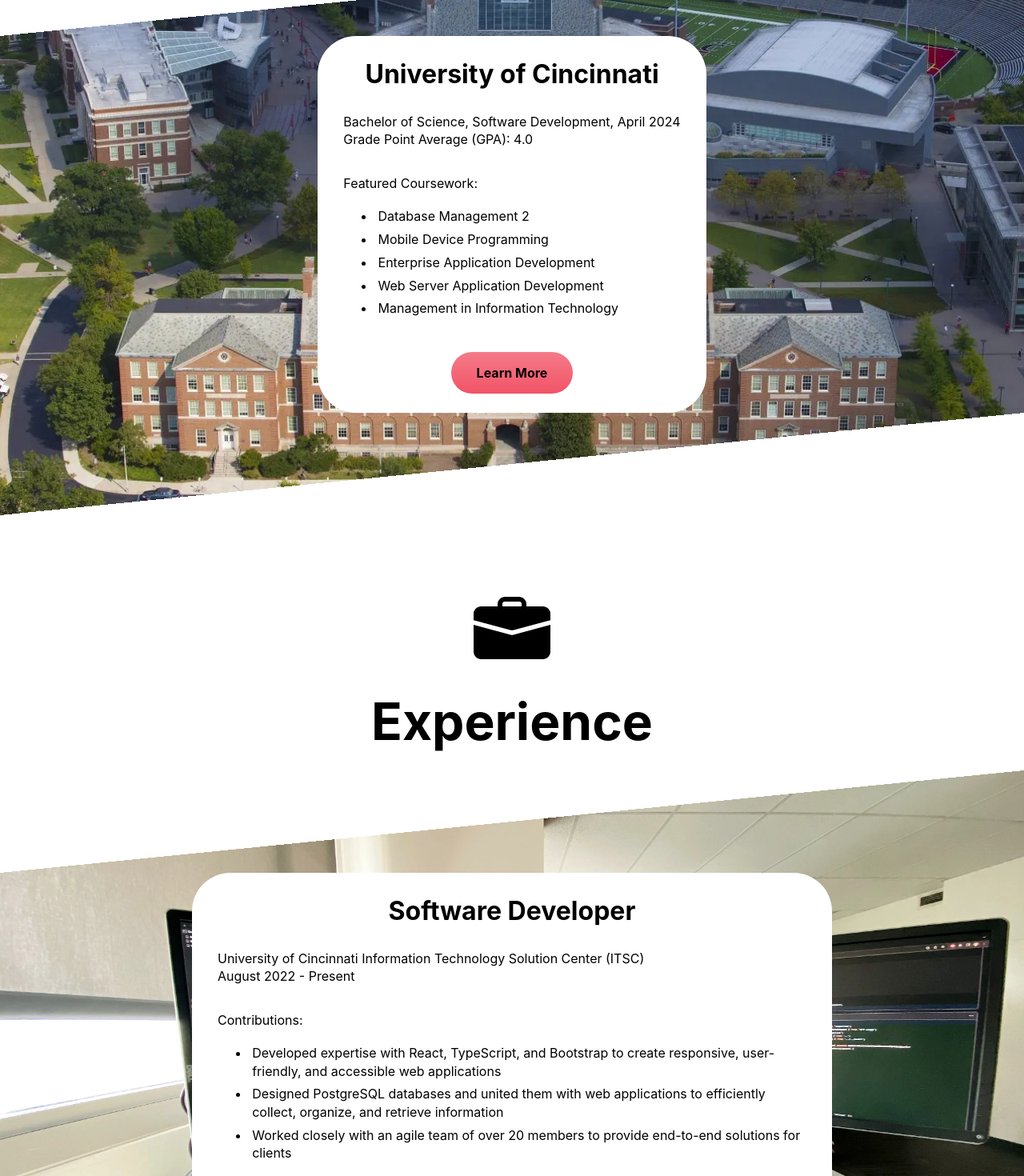
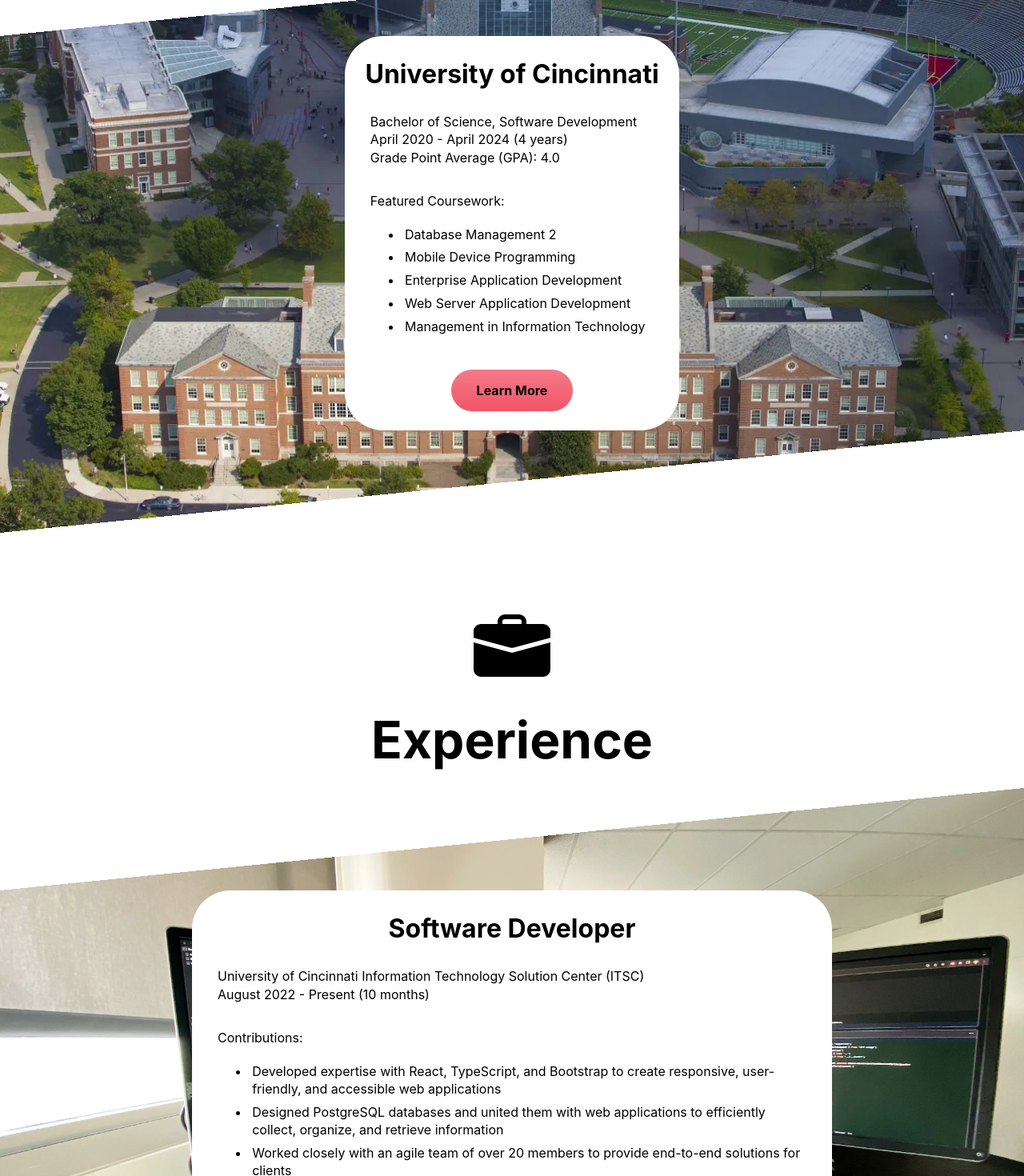
Before and after one commit to nathan-wick/nathan-wick, a React (Create React App) app in the folder nathan-wick/: page / in a window 1280 px wide. Shown: the part 1858-3328 px from the top of the page at 80% size. Built offline with nearby package versions, Linux system fonts and the light colour scheme.

Commit message:
Update Dates

```diff
--- a/nathan-wick/src/components/home/Education.tsx
+++ b/nathan-wick/src/components/home/Education.tsx
@@ -1,5 +1,6 @@
 import {ThemeContext,} from "../../contexts/Theme";
 import {WindowContext,} from "../../contexts/Window";
+import dateString from "../../utilities/dateString";
 import educations from "../../information/educations";
 // eslint-disable-next-line @typescript-eslint/ban-ts-comment
 // @ts-ignore
@@ -73,10 +74,11 @@
                         className="align-horizontal-left">
                         <div
                             className="text-small">
-                            {education.degree}, {education.major}, {education.graduation.toLocaleString(
-                                `default`,
-                                {"month": `long`,},
-                            )} {education.graduation.getFullYear()} <br />
+                            {education.degree}, {education.major}<br />
+                            {dateString(
+                                education.start,
+                                education.end,
+                            )}<br />
                             Grade Point Average (GPA): {education.gradePointAverage.toFixed(1,)}
                         </div>
                         <div
--- a/nathan-wick/src/components/home/Experience.tsx
+++ b/nathan-wick/src/components/home/Experience.tsx
@@ -6,6 +6,7 @@
 // eslint-disable-next-line @typescript-eslint/ban-ts-comment
 // @ts-ignore
 import briefcaseLight from "../../icons/briefcase-light.svg";
+import dateString from "../../utilities/dateString";
 import experiences from "../../information/experiences";
 import {useContext,} from "react";
 
@@ -74,15 +75,10 @@
                         <div
                             className="text-small">
                             {experience.company}<br />
-                            {experience.start.toLocaleString(
-                                `default`,
-                                {"month": `long`,},
-                            )} {experience.start.getFullYear()} - {experience.end
-                                ? `${experience.end.toLocaleString(
-                                    `default`,
-                                    {"month": `long`,},
-                                )} ${experience.end.getFullYear()}`
-                                : `Present`}
+                            {dateString(
+                                experience.start,
+                                experience.end,
+                            )}
                         </div>
                         <div
                             className="text-small">
--- a/nathan-wick/src/information/educations.ts
+++ b/nathan-wick/src/information/educations.ts
@@ -11,6 +11,7 @@
         "backgroundImageDark": universityOfCincinnatiBackgroundImageDark,
         "backgroundImageLight": universityOfCincinnatiBackgroundImageLight,
         "degree": `Bachelor of Science`,
+        "end": new Date(`2024-04-25`,),
         "featuredCoursework": [
             `Database Management 2`,
             `Mobile Device Programming`,
@@ -19,8 +20,8 @@
             `Management in Information Technology`,
         ],
         "gradePointAverage": 4,
-        "graduation": new Date(`2024-04-25`,),
         "major": `Software Development`,
+        "start": new Date(`2020-04-26`,),
         "title": `University of Cincinnati`,
     },
 ];
--- a/nathan-wick/src/types/Education.ts
+++ b/nathan-wick/src/types/Education.ts
@@ -2,7 +2,8 @@
     title: string,
     degree: string,
     major: string,
-    graduation: Date,
+    start: Date,
+    end?: Date,
     gradePointAverage: number,
     featuredCoursework: string[],
     backgroundImageLight: string,
--- /dev/null
+++ b/nathan-wick/src/utilities/dateString.ts
@@ -0,0 +1,32 @@
+const dateString = (start: Date, end?: Date,) => {
+
+    const validEnd = end ?? new Date(),
+        startString = `${start.toLocaleString(
+            `default`,
+            {"month": `long`,},
+        )} ${start.getFullYear()}`,
+        endString = `${end
+            ? `${end.toLocaleString(
+                `default`,
+                {"month": `long`,},
+            )} ${end.getFullYear()}`
+            : `Present`}`,
+        // eslint-disable-next-line no-extra-parens
+        totalMonths = validEnd.getMonth() - start.getMonth() + (12 * (validEnd.getFullYear() - start.getFullYear())),
+        // eslint-disable-next-line no-extra-parens
+        yearsDifference = Math.round((totalMonths - (totalMonths % 12)) / 12,),
+        monthsDifference = totalMonths % 12,
+        yearsString = yearsDifference
+            ? `${yearsDifference} years`
+            : ``,
+        monthsString = monthsDifference
+            ? `${monthsDifference} months`
+            : ``;
+
+    return `${startString} - ${endString} (${yearsString}${yearsString && monthsDifference
+        ? ` `
+        : ``}${monthsString})`;
+
+};
+
+export default dateString;
```
